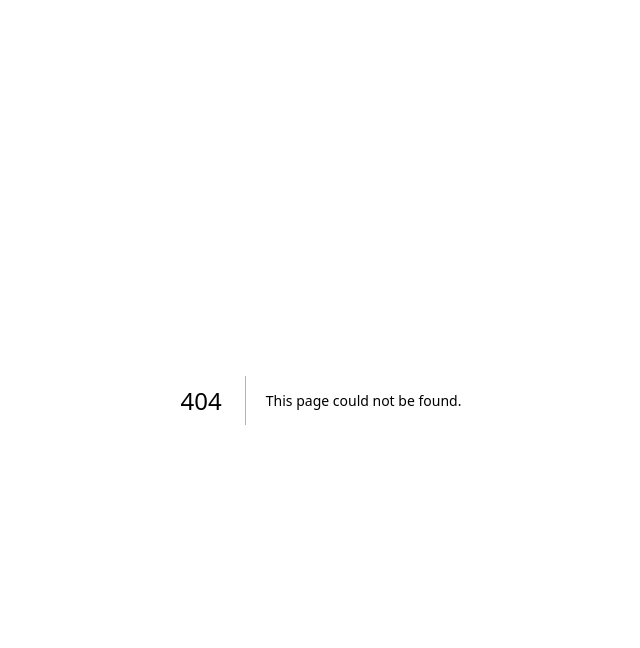
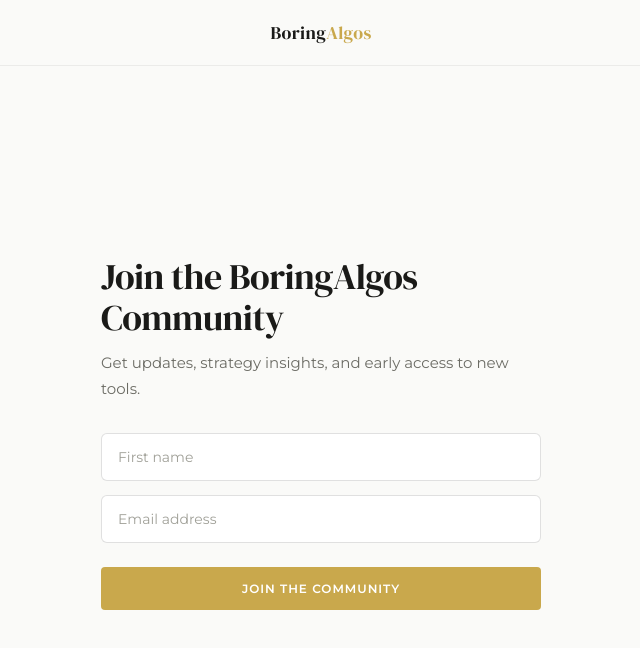
Before and after one commit to 0xcoloreddots/boring-algos-fe, a Next.js app: page /community/join in a window 1280 px wide. Before the commit this address had no page. Shown: the top 648 px of the page, without its empty margins (319-959 px from the left). Built offline with nearby package versions, Linux system fonts and the light colour scheme.

Commit message:
feat: add community join page with Mailchimp form

```diff
--- /dev/null
+++ b/src/app/community/join/page.tsx
@@ -0,0 +1,64 @@
+// src/app/community/join/page.tsx
+import type { Metadata } from "next";
+import styles from "../community.module.css";
+
+export const metadata: Metadata = {
+  title: "Join the Community — BoringAlgos",
+  description: "Join the BoringAlgos community.",
+};
+
+export default function JoinPage() {
+  return (
+    <>
+      <h1 className={styles.heading}>Join the BoringAlgos Community</h1>
+      <p className={styles.subheading}>
+        Get updates, strategy insights, and early access to new tools.
+      </p>
+
+      {/*
+        MAILCHIMP SETUP:
+        1. Replace the `action` URL below with your Mailchimp form action URL.
+           Find it in Mailchimp → Audience → Signup forms → Embedded forms.
+           It looks like: https://XXXXX.us1.list-manage.com/subscribe/post?u=XXXXX&id=XXXXX
+        2. The hidden input name for redirect is typically not needed if you
+           configure the success URL in Mailchimp's form settings.
+        3. Field names (FNAME, EMAIL) are Mailchimp merge tag defaults.
+           Adjust if your audience uses different merge tags.
+      */}
+      <form
+        action="MAILCHIMP_FORM_ACTION_URL"
+        method="POST"
+        noValidate
+      >
+        {/* Redirect to success page after submission */}
+        <input type="hidden" name="REDIRECT" value="/community/success" />
+
+        <div className={styles.inputGroup}>
+          <input
+            type="text"
+            name="FNAME"
+            className={styles.input}
+            placeholder="First name"
+            required
+          />
+          <input
+            type="email"
+            name="EMAIL"
+            className={styles.input}
+            placeholder="Email address"
+            required
+          />
+        </div>
+
+        {/* Bot signup prevention */}
+        <div style={{ position: "absolute", left: "-5000px" }} aria-hidden="true">
+          <input type="text" name="b_MAILCHIMP_U_VALUE_MAILCHIMP_ID_VALUE" tabIndex={-1} defaultValue="" />
+        </div>
+
+        <button type="submit" className={styles.button}>
+          Join the Community
+        </button>
+      </form>
+    </>
+  );
+}
```
